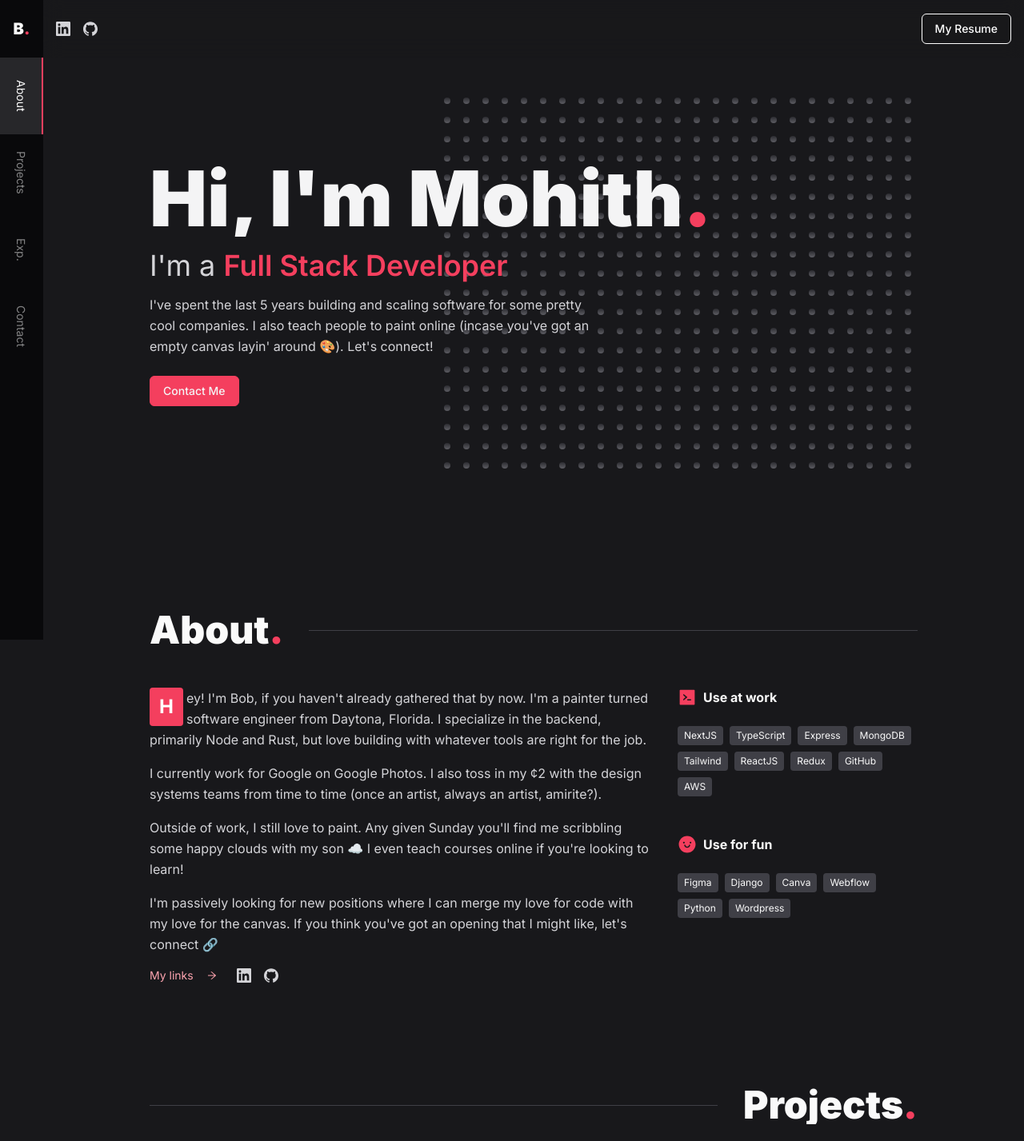
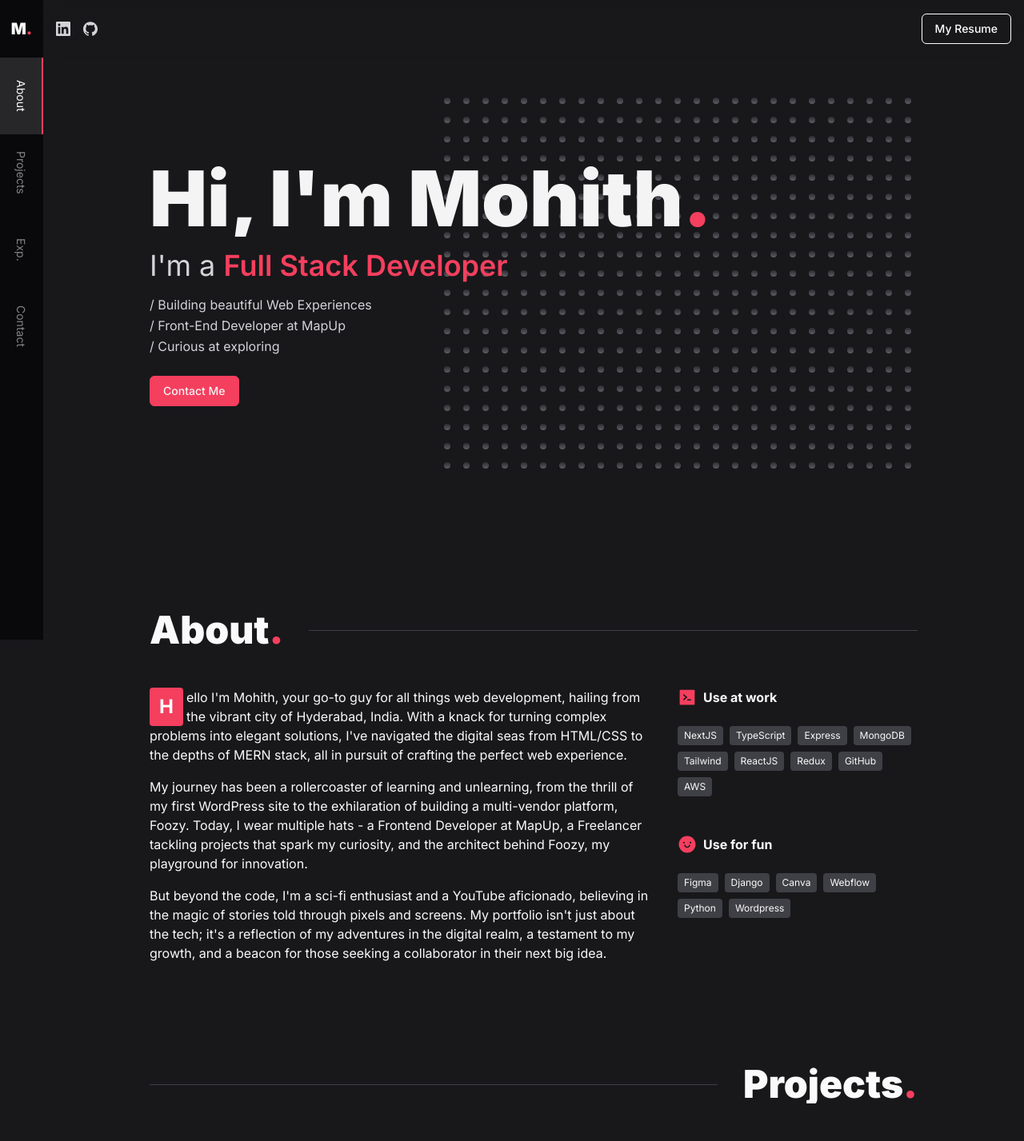
Before and after one commit to Mohith-Kumar28/mohith-portfolio-v2, a Next.js app: page / in a window 1280 px wide. Shown: the top 1427 px of the page at 80% size. Built offline with nearby package versions, Linux system fonts and the light colour scheme.

Commit message:
About content update

```diff
--- a/src/components/about/About.tsx
+++ b/src/components/about/About.tsx
@@ -11,48 +11,42 @@ export const About = () => {
       <div className="grid grid-cols-1 md:grid-cols-[1fr_300px] gap-8">
         <div className="space-y-4">
           <Reveal>
-            <p className="leading-relaxed text-zinc-300">
+            <p>
               <span className="bg-rose-500 text-white py-2 px-3 rounded font-bold mr-1 float-left text-2xl">
                 H
               </span>
-              ey! I&apos;m Bob, if you haven&apos;t already gathered that by
-              now. I&apos;m a painter turned software engineer from Daytona,
-              Florida. I specialize in the backend, primarily Node and Rust, but
-              love building with whatever tools are right for the job.
+              ello I&apos;m Mohith, your go-to guy for all things web
+              development, hailing from the vibrant city of Hyderabad, India.
+              With a knack for turning complex problems into elegant solutions,
+              I&apos;ve navigated the digital seas from HTML/CSS to the depths
+              of MERN stack, all in pursuit of crafting the perfect web
+              experience.
             </p>
           </Reveal>
+
           <Reveal>
-            <p className="leading-relaxed text-zinc-300">
-              I currently work for Google on Google Photos. I also toss in my ¢2
-              with the design systems teams from time to time (once an artist,
-              always an artist, amirite?).
+            <p>
+              My journey has been a rollercoaster of learning and unlearning,
+              from the thrill of my first WordPress site to the exhilaration of
+              building a multi-vendor platform, Foozy. Today, I wear multiple
+              hats - a Frontend Developer at MapUp, a Freelancer tackling
+              projects that spark my curiosity, and the architect behind Foozy,
+              my playground for innovation.
             </p>
           </Reveal>
+
           <Reveal>
-            <p className="leading-relaxed text-zinc-300">
-              Outside of work, I still love to paint. Any given Sunday
-              you&apos;ll find me scribbling some happy clouds with my son ☁️ I
-              even teach courses online if you&apos;re looking to learn!
+            <p>
+              But beyond the code, I&apos;m a sci-fi enthusiast and a YouTube
+              aficionado, believing in the magic of stories told through pixels
+              and screens. My portfolio isn&apos;t just about the tech;
+              it&apos;s a reflection of my adventures in the digital realm, a
+              testament to my growth, and a beacon for those seeking a
+              collaborator in their next big idea.
             </p>
           </Reveal>
-          <Reveal>
-            <p className="leading-relaxed text-zinc-300">
-              I&apos;m passively looking for new positions where I can merge my
-              love for code with my love for the canvas. If you think
-              you&apos;ve got an opening that I might like, let&apos;s connect
-              🔗
-            </p>
-          </Reveal>
-          <Reveal>
-            <div className="flex items-center gap-6">
-              <div className="flex items-center gap-4 text-sm text-rose-300">
-                <span>My links</span>
-                <AiOutlineArrowRight />
-              </div>
-              <MyLinks />
-            </div>
-          </Reveal>
         </div>
+
         <Stats />
       </div>
     </section>
--- a/src/components/hero/Hero.tsx
+++ b/src/components/hero/Hero.tsx
@@ -22,9 +22,8 @@ const Hero = () => {
           </Reveal>
           <Reveal>
             <p className="pointer-events-auto leading-relaxed md:leading-relaxed max-w-xl text-sm text-zinc-300 md:text-base">
-              I've spent the last 5 years building and scaling software for some
-              pretty cool companies. I also teach people to paint online (incase
-              you've got an empty canvas layin' around 🎨). Let's connect!
+              / Building beautiful Web Experiences <br />/ Front-End Developer
+              at MapUp <br />/ Curious at exploring
             </p>
           </Reveal>
           <Reveal>
--- a/src/components/nav/SideBar.tsx
+++ b/src/components/nav/SideBar.tsx
@@ -33,7 +33,7 @@ export const SideBar = () => {
       className="no-scrollbar bg-zinc-950 h-screen sticky top-0 left-0 z-20 flex flex-col items-center overflow-y-scroll"
     >
       <span className="shrink-0 text-xl font-black leading-[1] size-10 flex items-center justify-center my-4">
-        B<span className="text-rose-500">.</span>
+        M<span className="text-rose-500">.</span>
       </span>
       <SideBarLink
         selected={selected}
--- a/src/components/projects/Projects.tsx
+++ b/src/components/projects/Projects.tsx
@@ -116,7 +116,7 @@ const projects = [
     imgSrc: "project-imgs/example-project.jpg",
     code: "https://www.github.com",
     projectLink: "https://www.youtube.com/watch?v=dQw4w9WgXcQ",
-    tech: ["Django", "Full Stack"],
+    tech: ["Youtube Video Sharing Website", "Django"],
     description:
       "From Zero to One: Back in my second year of college, I decided to dive into the world of web development with a bang. My project, built with Django, was a simple platform for sharing YouTube video recommendations. It wasn't perfect, but it was a huge step for me, teaching me a ton and giving me the confidence to tackle bigger challenges. Let's take a trip down memory lane to see how this project shaped my journey.",
     modalContent: (
@@ -160,7 +160,7 @@ const projects = [
     imgSrc: "project-imgs/example-project.jpg",
     code: "https://www.github.com",
     projectLink: "https://www.youtube.com/watch?v=dQw4w9WgXcQ",
-    tech: ["Frontend"],
+    tech: ["Company Landing Page", "NextJS"],
     description:
       "Let's talk about a project that was a real headache from start to finish. Dealing with a client who was impossible to please, I pushed through to completion, only to end up with a website that was far from what I'd hoped for. It was a tough pill to swallow, but this experience taught me a lot about people management and when to trust my gut. Here's the story of how I learned to say no and stand my ground.",
     modalContent: (
```
